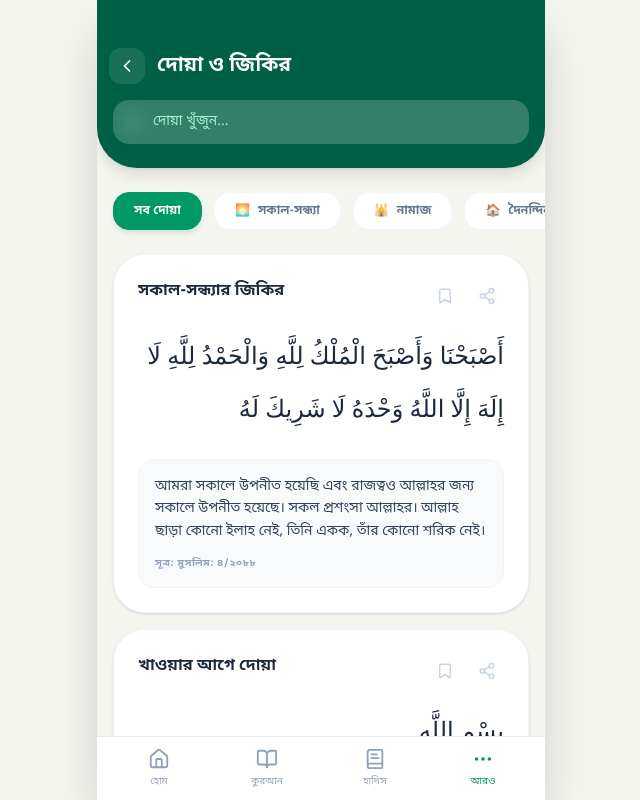
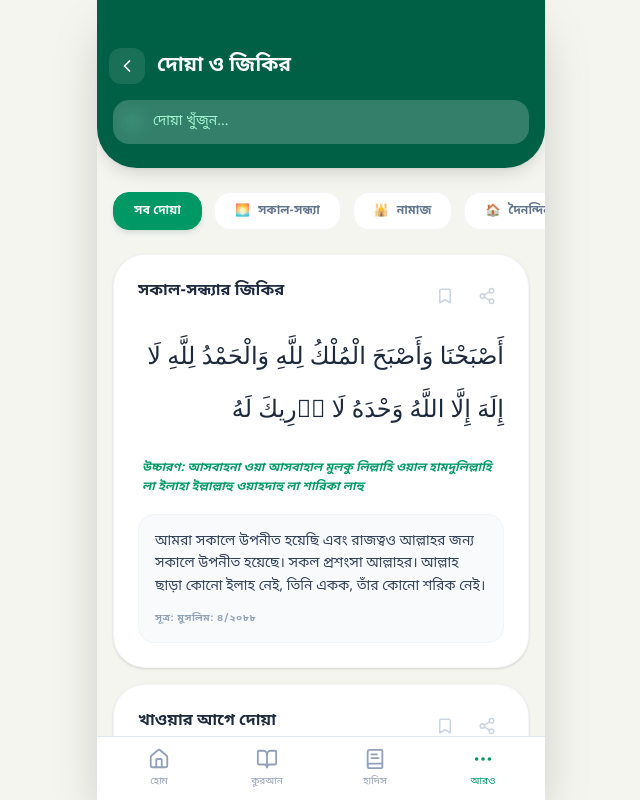
Before and after one commit to Your-Tribal-Chief/IslamicApp, a React (Vite) app: page /dua in a window 1280 px wide. Shown: the whole page, without its empty margins (319-959 px from the left). Built offline with nearby package versions, Linux system fonts and the light colour scheme.

Commit message:
feat: Enhance Islamic App BD with new features and assets
Introduces transliteration for Duas and Hadiths, improving accessibility. Updates app icons and the dashboard's visual elements for a refreshed user experience.

```diff
--- a/index.html
+++ b/index.html
@@ -5,7 +5,7 @@
     <meta name="viewport" content="width=device-width, initial-scale=1.0, maximum-scale=1.0, user-scalable=no" />
     <meta name="theme-color" content="#065f46" />
     <link rel="manifest" href="/manifest.json" />
-    <link rel="icon" type="image/png" href="https://cdn-icons-png.flaticon.com/512/3076/3076041.png" />
+    <link rel="icon" type="image/png" href="https://cdn-icons-png.flaticon.com/512/2913/2913520.png" />
     <title>Islamic App BD</title>
   </head>
   <body>
--- a/src/data/duas.ts
+++ b/src/data/duas.ts
@@ -11,7 +11,8 @@ export const DUAS = [
     id: 1,
     category: 'morning_evening',
     title: 'সকাল-সন্ধ্যার জিকির',
-    arabic: 'أَصْبَحْنَا وَأَصْبَحَ الْمُلْكُ لِلَّهِ وَالْحَمْدُ لِلَّهِ لَا إِلَهَ إِلَّا اللَّهُ وَحْدَهُ لَا شَرِيكَ لَهُ',
+    arabic: 'أَصْبَحْنَا وَأَصْبَحَ الْمُلْكُ لِلَّهِ وَالْحَمْدُ لِلَّهِ لَا إِلَهَ إِلَّا اللَّهُ وَحْدَهُ لَا শَرِيكَ لَهُ',
+    transliteration: 'আসবাহনা ওয়া আসবাহাল মুলকু লিল্লাহি ওয়াল হামদুলিল্লাহি লা ইলাহা ইল্লাল্লাহু ওয়াহদাহু লা শারিকা লাহু',
     bangla: 'আমরা সকালে উপনীত হয়েছি এবং রাজত্বও আল্লাহর জন্য সকালে উপনীত হয়েছে। সকল প্রশংসা আল্লাহর। আল্লাহ ছাড়া কোনো ইলাহ নেই, তিনি একক, তাঁর কোনো শরিক নেই।',
     reference: 'মুসলিম: ৪/২০৮৮',
   },
@@ -20,6 +21,7 @@ export const DUAS = [
     category: 'daily',
     title: 'খাওয়ার আগে দোয়া',
     arabic: 'بِسْمِ اللَّهِ',
+    transliteration: 'বিসমিল্লাহ',
     bangla: 'আল্লাহর নামে (শুরু করছি)।',
     reference: 'আবু দাউদ: ৩/৩৪৭',
   },
@@ -27,7 +29,8 @@ export const DUAS = [
     id: 3,
     category: 'daily',
     title: 'খাওয়ার পরে দোয়া',
-    arabic: 'الْحَمْدُ لِلَّهِ الَّذِي أَطْعَمَنَا وَسَقَانَا وَجَعَلَنَا مُسْلِمِينَ',
+    arabic: 'الْحَمْدُ لِلَّهِ الَّذِي أَطْعَمَنَا وَسَقَانَا وَجَعَلَنَا مُسْلিমِينَ',
+    transliteration: 'আলহামদুলিল্লাহিল্লাজি আতআমানা ওয়া সাকানা ওয়া জাআলানা মুসলিমিন',
     bangla: 'সকল প্রশংসা আল্লাহর জন্য, যিনি আমাদের আহার করিয়েছেন, পান করিয়েছেন এবং আমাদের মুসলিম বানিয়েছেন।',
     reference: 'আবু দাউদ: ৩৮৫০',
   },
@@ -36,6 +39,7 @@ export const DUAS = [
     category: 'protection',
     title: 'বিপদ থেকে মুক্তির দোয়া',
     arabic: 'لَا إِلَهَ إِلَّا أَنْتَ سُبْحَانَكَ إِنِّي كُنْتُ مِنَ الظَّالِمِينَ',
+    transliteration: 'লা ইলাহা ইল্লা আনতা সুবহানাকা ইন্নি কুনতু মিনাজ জোয়ালিমিন',
     bangla: 'আপনি ছাড়া কোনো ইলাহ নেই, আপনি পবিত্র। নিশ্চয় আমি জালেমদের অন্তর্ভুক্ত ছিলাম।',
     reference: 'তিরমিযী: ৫/৫২৯',
   },
@@ -44,6 +48,7 @@ export const DUAS = [
     category: 'prayer',
     title: 'মসজিদে প্রবেশের দোয়া',
     arabic: 'اللَّهُمَّ افْتَحْ لِي أَبْوَابَ রَحْمَتِكَ',
+    transliteration: 'আল্লাহুম্মাফতাহ লি আবওয়াবা রহমাতিক',
     bangla: 'হে আল্লাহ! আমার জন্য আপনার রহমতের দরজাগুলো খুলে দিন।',
     reference: 'মুসলিম: ১/৪৯৪',
   },
@@ -51,7 +56,8 @@ export const DUAS = [
     id: 6,
     category: 'protection',
     title: 'আয়াতুল কুরসি',
-    arabic: 'اللَّهُ لَا إِلَهَ إِلَّا هُوَ الْحَيُّ الْقَيُّومُ لَا تَأْخُذُهُ سِنَةٌ وَلَا نَوْمٌ لَهُ مَا فِي السَّمَاوَاتِ وَمَا فِي الْأَرْضِ مَنْ ذَا الَّذِي يَشْفَعُ عِنْدَهُ إِلَّا بِإِذْنِهِ يَعْلَمُ مَا بَيْنَ أَيْدِيهِمْ وَمَا خَلْفَهُمْ وَلَا يُحِيطُونَ بِشَيْءٍ مِنْ عِلْمِهِ إِلَّا بِمَا شَاءَ وَسِعَ كُرْسِيُّهُ السَّমَاوَاتِ وَالْأَرْضَ وَلَا يَئُودُهُ حِفْظُهُمَا وَهُوَ الْعَلِيُّ الْعَظِيمُ',
+    arabic: 'اللَّهُ لَا إِلَهَ إِلَّا هُوَ الْحَيُّ الْقَيُّومُ لَا تَأْখুذُهُ سِنَةٌ وَলَا নَوْমٌ لَهُ مَا فِي السَّমাওয়াতি ওয়ামা ফিল আরদ। মান যাল্লাযী ইয়াশফাউ ইনদাহূ ইল্লা বিইযনিহ। ইয়ালামু মা বাইনা আইদীহিম ওয়ামা খালফাহুম। ওয়ালা ইউহীতূনা বিশাইইম মিন ইলমিহী ইল্লা বিমা শা-আ। ওয়াসিয়া কুরসিয়্যুহুস সামাওয়াতি ওয়াল আরদ। ওয়ালা ইয়াউদুহূ হিফযুহুমা ওয়া হুয়াল আলিয়্যুল আযীম।',
+    transliteration: 'আল্লাহু লা ইলাহা ইল্লা হুয়াল হাইয়্যুল কাইয়্যুম। লা তা’খুযুহু সিনাতুঁ ওয়ালা নাউম। লাহূ মা ফিসসামাওয়াতি ওয়ামা ফিল আরদ। মান যাল্লাযী ইয়াশফাউ ইনদাহূ ইল্লা বিইযনিহ। ইয়ালামু মা বাইনা আইদীহিম ওয়ামা খালফাহুম। ওয়ালা ইউহীতূনা বিশাইইম মিন ইলমিহী ইল্লা বিমা শা-আ। ওয়াসিয়া কুরসিয়্যুহুস সামাওয়াতি ওয়াল আরদ। ওয়ালা ইয়াউদুহূ হিফযুহুমা ওয়া হুয়াল আলিয়্যুল আযীম।',
     bangla: 'আল্লাহ, তিনি ছাড়া কোনো ইলাহ নেই, তিনি চিরঞ্জীব, চিরস্থায়ী। তাঁকে তন্দ্রা ও নিদ্রা স্পর্শ করে না। আসমান ও জমিনে যা কিছু আছে সব তাঁরই। কে সে, যে তাঁর অনুমতি ছাড়া তাঁর কাছে সুপারিশ করবে? তাদের সামনে ও পেছনে যা কিছু আছে সব তিনি জানেন। তাঁর জ্ঞানের কোনো কিছু তারা আয়ত্ত করতে পারে না, তবে তিনি যা চান তা ছাড়া। তাঁর কুরসি আসমান ও জমিন পরিব্যাপ্ত। আর এ দুটোর রক্ষণাবেক্ষণ তাঁকে ক্লান্ত করে না। তিনি সুউচ্চ, সুমহান।',
     reference: 'সূরা আল-বাকারা: ২৫৫',
   },
@@ -59,7 +65,8 @@ export const DUAS = [
     id: 7,
     category: 'morning_evening',
     title: 'সাইয়্যিদুল ইস্তিগফার',
-    arabic: 'اللَّهُمَّ أَنْتَ رَبِّي لَا إِلَهَ إِلَّا أَنْتَ خَلَقْتَنِي وَأَنَا عَبْدُكَ وَأَنَا عَلَى عَهْدِكَ وَوَعْدِكَ مَا اسْتَطَعْتُ أَعُوذُ بِكَ مِنْ شَرِّ مَا صَنَعْتُ أَبُوءُ لَكَ بِنِعْمَتِكَ عَلَيَّ وَأَبُوءُ لَكَ بِذَنْبِي فَاغْفِرْ لِي فَإِنَّهُ لَا يَغْفِرُ الذُّنُوبَ إِلَّا أَنْتَ',
+    arabic: 'اللَّهُمَّ أَنْتَ رَبِّي لَا إِلَهَ إِلَّا أَنْتَ خَلَقْتَنِي وَأَنَا عَبْدُكَ وَأَنَا عَلَى عَهْدِكَ وَوَعْدِكَ مَا اسْتَطَعْتُ أَعُوذُ بِكَ مِنْ শَرِّ مَا صَنَعْتُ أَبُوءُ لَكَ بِنِعْمَتِكَ عَلَيَّ وَأَبُوءُ لَكَ بِذَنْبِي فَاغْفِرْ لِي فَإِنَّهُ لَا يَغْفِرُ الذُّنُوبَ إِلَّا أَنْتَ',
+    transliteration: 'আল্লাহুম্মা আনতা রব্বি লা ইলাহা ইল্লা আনতা খলাকতানি ওয়া আনা আবদুকা ওয়া আনা আলা আহদিকা ওয়া ওয়াদিকা মাসতাত’তু আউযুবিকা মিন শাররি মা সনা’তু আবুউ লাকা বিনি’মাতিকা আলাইয়্যা ওয়া আবুউ লাকা বিযাম্বি ফাগফিরলি ফাইন্নাহু লা ইয়াগফিরুয যুনুবা ইল্লা আনতা।',
     bangla: 'হে আল্লাহ! আপনি আমার রব, আপনি ছাড়া কোনো ইলাহ নেই। আপনি আমাকে সৃষ্টি করেছেন এবং আমি আপনার বান্দা। আমি আমার সাধ্যমতো আপনার অঙ্গীকার ও প্রতিশ্রুতির ওপর অটল আছি। আমি আমার কৃতকর্মের অনিষ্ট থেকে আপনার কাছে আশ্রয় চাই। আমার ওপর আপনার যে নেয়ামত আছে তা আমি স্বীকার করছি এবং আমি আমার গুনাহও স্বীকার করছি। সুতরাং আপনি আমাকে ক্ষমা করে দিন। কারণ আপনি ছাড়া আর কেউ গুনাহ ক্ষমা করতে পারে না।',
     reference: 'বুখারি: ৭/১৫০',
   },
@@ -68,6 +75,7 @@ export const DUAS = [
     category: 'daily',
     title: 'ঘুমানোর আগের দোয়া',
     arabic: 'بِاسْمِكَ اللَّهُمَّ أَمُوتُ وَأَحْيَا',
+    transliteration: 'বিসমিকাল্লাহুম্মা আমুতু ওয়া আহইয়া',
     bangla: 'হে আল্লাহ! আপনার নামেই আমি মরি এবং আপনার নামেই আমি জীবিত হই।',
     reference: 'বুখারি: ৬৩২৪',
   },
@@ -75,7 +83,8 @@ export const DUAS = [
     id: 9,
     category: 'daily',
     title: 'ঘুম থেকে ওঠার দোয়া',
-    arabic: 'الْحَمْدُ لِلَّهِ الَّذِي أَحْيَانَا بَعْدَ مَا أَمَاتَنَا وَإِلَيْهِ النُّشُورُ',
+    arabic: 'الْحَمْدُ لِلَّهِ الَّذِي أَحْيَانَا بَعْدَ مَا أَمَاتَنَا وَإِلَيْهِ النُّশূরু',
+    transliteration: 'আলহামদুলিল্লাহিল্লাজি আহইয়ানা বা’দা মা আমাতানা ওয়া ইলাইহিন নুশুর',
     bangla: 'সকল প্রশংসা আল্লাহর জন্য, যিনি আমাদের মারার (ঘুমের) পর জীবিত করলেন এবং তাঁর দিকেই আমাদের ফিরে যেতে হবে।',
     reference: 'বুখারি: ৬৩১২',
   },
@@ -84,6 +93,7 @@ export const DUAS = [
     category: 'protection',
     title: 'বিপদে পড়লে দোয়া',
     arabic: 'حَسْبُنَا اللَّهُ وَنِعْمَ الْوَكِيلُ',
+    transliteration: 'হাসবুনাল্লাহু ওয়া নি’মাল ওয়াকিল',
     bangla: 'আল্লাহই আমাদের জন্য যথেষ্ট এবং তিনি কতই না উত্তম কর্মবিধায়ক।',
     reference: 'সূরা আল-ইমরান: ১৭৩',
   },
--- a/src/pages/Dua.tsx
+++ b/src/pages/Dua.tsx
@@ -81,6 +81,14 @@ export default function Dua() {
               </p>
             </div>
 
+            {dua.transliteration && (
+              <div className="mb-4 px-1">
+                <p className="text-emerald-600 dark:text-emerald-400 text-xs font-bold leading-relaxed italic">
+                  উচ্চারণ: {dua.transliteration}
+                </p>
+              </div>
+            )}
+
             <div className="bg-slate-50 dark:bg-slate-800/50 rounded-2xl p-4 border border-slate-100 dark:border-slate-800 transition-colors">
               <p className="text-slate-700 dark:text-slate-300 text-sm leading-relaxed font-medium">
                 {dua.bangla}
```
Also changed, not shown: src/pages/Dashboard.tsx (+15 -5 lines), src/pages/Hadith.tsx (+20 -0 lines), public/manifest.json.
